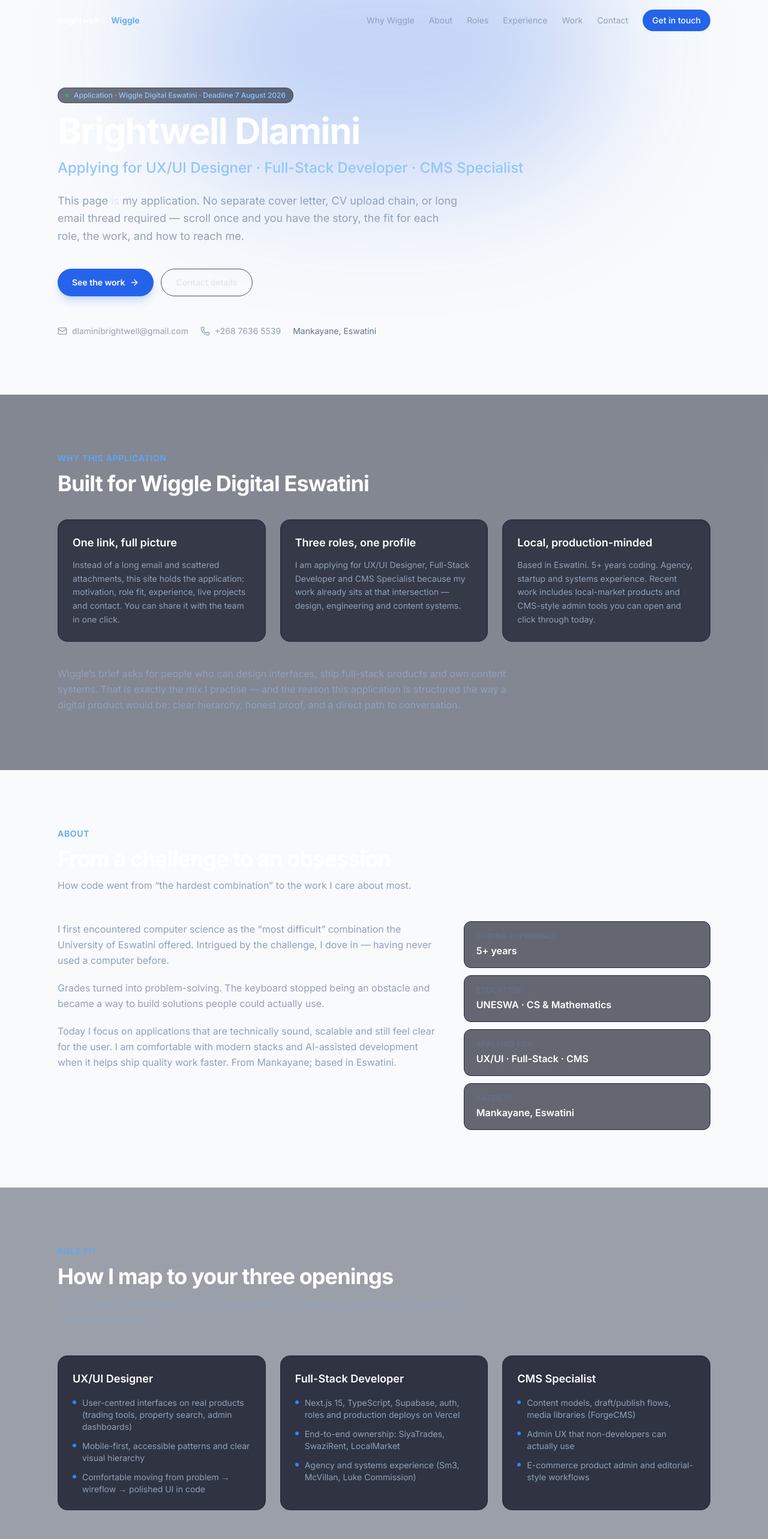
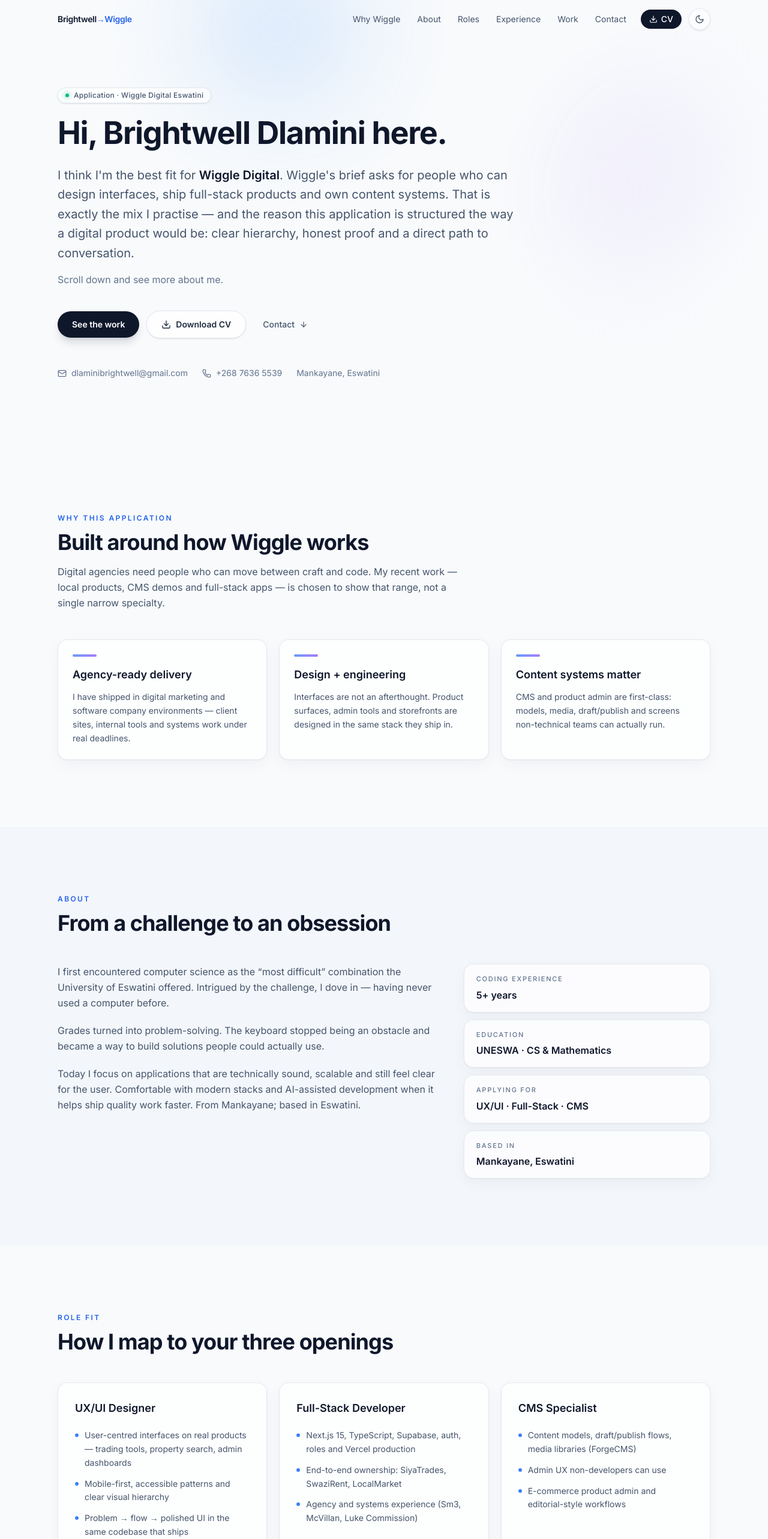
Before and after one commit to Brightwell-Dlamini/my-portfolio, a Next.js app: page / in a window 1280 px wide. Shown: the top 2566 px of the page at 60% size. Built offline with nearby package versions, Linux system fonts and the light colour scheme.

Commit message:
feat: glass nav, new hero, refined why/about/roles

```diff
--- a/src/components/About.tsx
+++ b/src/components/About.tsx
@@ -1,19 +1,27 @@
+"use client";
+
+import { motion } from "framer-motion";
+
 export function About() {
   return (
-    <section id="about" className="py-16 sm:py-24">
+    <section id="about" className="py-20 sm:py-28 bg-slate-100/70 dark:bg-slate-900/40">
       <div className="mx-auto max-w-6xl px-4 sm:px-6 lg:px-8">
         <div className="max-w-2xl">
-          <h2 className="text-sm font-semibold uppercase tracking-wider text-brand-400">About</h2>
-          <p className="mt-3 text-3xl font-bold tracking-tight text-white sm:text-4xl">
+          <p className="text-xs font-semibold uppercase tracking-[0.2em] text-brand-600 dark:text-brand-400">
+            About
+          </p>
+          <h2 className="mt-3 text-3xl font-bold tracking-tight text-slate-900 sm:text-4xl dark:text-white">
             From a challenge to an obsession
-          </p>
-          <p className="mt-3 text-slate-400">
-            How code went from “the hardest combination” to the work I care about most.
-          </p>
+          </h2>
         </div>
 
         <div className="mt-12 grid gap-10 lg:grid-cols-5">
-          <div className="lg:col-span-3 space-y-5 text-slate-400 leading-relaxed">
+          <motion.div
+            initial={{ opacity: 0, y: 12 }}
+            whileInView={{ opacity: 1, y: 0 }}
+            viewport={{ once: true }}
+            className="lg:col-span-3 space-y-5 text-base leading-relaxed text-slate-600 dark:text-slate-400"
+          >
             <p>
               I first encountered computer science as the “most difficult” combination the University
               of Eswatini offered. Intrigued by the challenge, I dove in — having never used a
@@ -24,11 +32,12 @@
               a way to build solutions people could actually use.
             </p>
             <p>
-              Today I focus on applications that are technically sound, scalable and still feel
-              clear for the user. I am comfortable with modern stacks and AI-assisted development
-              when it helps ship quality work faster. From Mankayane; based in Eswatini.
+              Today I focus on applications that are technically sound, scalable and still feel clear
+              for the user. Comfortable with modern stacks and AI-assisted development when it helps
+              ship quality work faster. From Mankayane; based in Eswatini.
             </p>
-          </div>
+          </motion.div>
+
           <div className="lg:col-span-2 grid gap-3 sm:grid-cols-2 lg:grid-cols-1">
             {[
               { label: "Coding experience", value: "5+ years" },
@@ -36,12 +45,13 @@
               { label: "Applying for", value: "UX/UI · Full-Stack · CMS" },
               { label: "Based in", value: "Mankayane, Eswatini" },
             ].map((item) => (
-              <div
-                key={item.label}
-                className="rounded-xl border border-slate-800 bg-slate-950/60 px-5 py-4"
-              >
-                <p className="text-xs uppercase tracking-wider text-slate-500">{item.label}</p>
-                <p className="mt-1 font-semibold text-white">{item.value}</p>
+              <div key={item.label} className="card-surface rounded-2xl px-5 py-4">
+                <p className="text-[11px] font-medium uppercase tracking-[0.16em] text-slate-500 dark:text-slate-500">
+                  {item.label}
+                </p>
+                <p className="mt-1.5 text-base font-semibold text-slate-900 dark:text-white">
+                  {item.value}
+                </p>
               </div>
             ))}
           </div>
--- a/src/components/Hero.tsx
+++ b/src/components/Hero.tsx
@@ -1,55 +1,87 @@
-import { ArrowRight, Mail, Phone } from "lucide-react";
+"use client";
+
+import { motion } from "framer-motion";
+import { ArrowDown, Download, Mail, Phone } from "lucide-react";
 
 export function Hero() {
   return (
-    <section className="relative overflow-hidden pt-28 pb-16 sm:pt-36 sm:pb-24">
-      <div className="pointer-events-none absolute inset-0">
-        <div className="absolute -top-32 left-1/2 h-[420px] w-[720px] -translate-x-1/2 rounded-full bg-brand-600/25 blur-[110px]" />
+    <section className="relative overflow-hidden pt-28 pb-20 sm:pt-36 sm:pb-28">
+      <div className="pointer-events-none absolute inset-0 overflow-hidden">
+        <div className="glow-orb absolute -top-24 left-1/4 h-72 w-72 rounded-full bg-brand-400/40 dark:bg-brand-600/30" />
+        <div className="glow-orb absolute top-40 right-0 h-80 w-80 rounded-full bg-accent-500/25 dark:bg-accent-500/20" />
+        <div className="absolute inset-0 bg-[radial-gradient(ellipse_at_top,_transparent_40%,_rgb(248_250_252)_80%)] dark:bg-[radial-gradient(ellipse_at_top,_transparent_30%,_rgb(2_6_23)_85%)]" />
       </div>
 
       <div className="relative mx-auto max-w-6xl px-4 sm:px-6 lg:px-8">
-        <p className="mb-4 inline-flex items-center gap-2 rounded-full border border-slate-700/80 bg-slate-900/60 px-3 py-1 text-xs font-medium text-brand-300">
-          <span className="h-1.5 w-1.5 rounded-full bg-emerald-400 animate-pulse" />
-          Application · Wiggle Digital Eswatini · Deadline 7 August 2026
+        <motion.div
+          initial={{ opacity: 0, y: 18 }}
+          animate={{ opacity: 1, y: 0 }}
+          transition={{ duration: 0.55, ease: [0.22, 1, 0.36, 1] }}
+          className="max-w-3xl"
+        >
+          <p className="mb-5 inline-flex items-center gap-2 rounded-full border border-slate-200/90 bg-white/70 px-3 py-1 text-xs font-medium tracking-wide text-slate-600 shadow-sm backdrop-blur dark:border-slate-700/80 dark:bg-slate-900/60 dark:text-slate-300">
+            <span className="h-1.5 w-1.5 rounded-full bg-emerald-500 shadow-[0_0_8px_rgb(16_185_129)]" />
+            Application · Wiggle Digital Eswatini
           </p>
 
-        <h1 className="max-w-3xl text-4xl font-bold tracking-tight text-white sm:text-5xl lg:text-6xl">
-          Brightwell Dlamini
+          <h1 className="text-4xl font-bold tracking-tight text-slate-900 sm:text-5xl lg:text-[3.25rem] lg:leading-[1.15] dark:text-white">
+            Hi, Brightwell Dlamini here.
           </h1>
-        <p className="mt-4 text-xl font-medium text-brand-300 sm:text-2xl">
-          Applying for UX/UI Designer · Full-Stack Developer · CMS Specialist
-        </p>
-        <p className="mt-6 max-w-2xl text-base leading-relaxed text-slate-400 sm:text-lg">
-          This page <span className="text-slate-200">is</span> my application. No separate cover
-          letter, CV upload chain, or long email thread required — scroll once and you have the
-          story, the fit for each role, the work, and how to reach me.
+
+          <p className="mt-6 text-lg leading-relaxed text-slate-600 sm:text-xl dark:text-slate-300">
+            I think I&apos;m the best fit for{" "}
+            <span className="font-semibold text-slate-900 dark:text-white">Wiggle Digital</span>.
+            Wiggle&apos;s brief asks for people who can design interfaces, ship full-stack products
+            and own content systems. That is exactly the mix I practise — and the reason this
+            application is structured the way a digital product would be: clear hierarchy, honest
+            proof and a direct path to conversation.
           </p>
 
-        <div className="mt-10 flex flex-wrap gap-3">
+          <p className="mt-4 text-base text-slate-500 dark:text-slate-400">
+            Scroll down and see more about me.
+          </p>
+
+          <div className="mt-10 flex flex-wrap items-center gap-3">
             <a
               href="#projects"
-            className="inline-flex items-center gap-2 rounded-full bg-brand-600 px-6 py-3 text-sm font-semibold text-white shadow-lg shadow-brand-600/20 hover:bg-brand-500"
+              className="inline-flex items-center gap-2 rounded-full bg-slate-900 px-6 py-3 text-sm font-semibold text-white shadow-lg shadow-slate-900/15 transition hover:bg-brand-600 dark:bg-white dark:text-slate-900 dark:shadow-none dark:hover:bg-brand-400"
             >
               See the work
-            <ArrowRight size={16} />
+            </a>
+            <a
+              href="/resume"
+              className="inline-flex items-center gap-2 rounded-full border border-slate-200 bg-white/80 px-6 py-3 text-sm font-semibold text-slate-800 shadow-sm backdrop-blur transition hover:border-brand-300 hover:text-brand-700 dark:border-slate-700 dark:bg-slate-900/50 dark:text-slate-100 dark:hover:border-brand-500/50 dark:hover:text-brand-300"
+            >
+              <Download size={16} />
+              Download CV
             </a>
             <a
               href="#contact"
-            className="inline-flex items-center gap-2 rounded-full border border-slate-600 px-6 py-3 text-sm font-semibold text-slate-200 hover:bg-slate-800"
+              className="inline-flex items-center gap-2 rounded-full px-4 py-3 text-sm font-medium text-slate-600 transition hover:text-slate-900 dark:text-slate-400 dark:hover:text-white"
             >
-            Contact details
+              Contact
+              <ArrowDown size={14} />
             </a>
           </div>
 
-        <div className="mt-12 flex flex-wrap gap-5 text-sm text-slate-400">
-          <a href="mailto:dlaminibrightwell@gmail.com" className="inline-flex items-center gap-2 hover:text-white">
-            <Mail size={16} /> dlaminibrightwell@gmail.com
+          <div className="mt-12 flex flex-wrap gap-x-6 gap-y-3 text-sm text-slate-500 dark:text-slate-400">
+            <a
+              href="mailto:dlaminibrightwell@gmail.com"
+              className="inline-flex items-center gap-2 transition hover:text-brand-600 dark:hover:text-brand-400"
+            >
+              <Mail size={15} />
+              dlaminibrightwell@gmail.com
             </a>
-          <a href="tel:+26876365539" className="inline-flex items-center gap-2 hover:text-white">
-            <Phone size={16} /> +268 7636 5539
+            <a
+              href="tel:+26876365539"
+              className="inline-flex items-center gap-2 transition hover:text-brand-600 dark:hover:text-brand-400"
+            >
+              <Phone size={15} />
+              +268 7636 5539
             </a>
-          <span className="text-slate-500">Mankayane, Eswatini</span>
+            <span>Mankayane, Eswatini</span>
           </div>
+        </motion.div>
       </div>
     </section>
   );
--- a/src/components/Navbar.tsx
+++ b/src/components/Navbar.tsx
@@ -1,8 +1,9 @@
 "use client";
 
-import { useState, useEffect } from "react";
-import { Menu, X } from "lucide-react";
+import { useEffect, useState } from "react";
+import { Menu, X, Download } from "lucide-react";
 import { cn } from "@/lib/utils";
+import { ThemeToggle } from "./ThemeToggle";
 
 const links = [
   { href: "#why", label: "Why Wiggle" },
@@ -16,6 +17,8 @@
 export function Navbar() {
   const [open, setOpen] = useState(false);
   const [scrolled, setScrolled] = useState(false);
+  const [hidden, setHidden] = useState(false);
+  const [lastY, setLastY] = useState(0);
 
   useEffect(() => {
     let ticking = false;
@@ -23,64 +26,94 @@
       if (ticking) return;
       ticking = true;
       requestAnimationFrame(() => {
-        setScrolled(window.scrollY > 16);
+        const y = window.scrollY;
+        setScrolled(y > 12);
+        setHidden(y > lastY && y > 80);
+        setLastY(y);
         ticking = false;
       });
     };
     window.addEventListener("scroll", onScroll, { passive: true });
     return () => window.removeEventListener("scroll", onScroll);
-  }, []);
+  }, [lastY]);
 
   return (
     <header
       className={cn(
         "fixed top-0 left-0 right-0 z-50 transition-all duration-300",
+        hidden && !open ? "-translate-y-full" : "translate-y-0",
         scrolled
-          ? "bg-slate-950/90 backdrop-blur-md border-b border-slate-800/80"
+          ? "border-b border-slate-200/70 bg-white/70 shadow-sm backdrop-blur-xl dark:border-slate-800/80 dark:bg-slate-950/70 dark:shadow-none"
           : "bg-transparent"
       )}
     >
-      <div className="mx-auto flex max-w-6xl items-center justify-between px-4 py-4 sm:px-6 lg:px-8">
-        <a href="#" className="text-sm font-semibold text-white">
-          Brightwell → <span className="text-brand-400">Wiggle</span>
+      <div className="mx-auto flex max-w-6xl items-center justify-between px-4 py-3.5 sm:px-6 lg:px-8">
+        <a
+          href="#"
+          className="group text-sm font-semibold tracking-tight text-slate-900 dark:text-white"
+        >
+          Brightwell
+          <span className="text-brand-600 dark:text-brand-400 transition-colors group-hover:text-accent-500">
+            →Wiggle
+          </span>
         </a>
-        <nav className="hidden lg:flex items-center gap-6">
+
+        <nav className="hidden items-center gap-1 lg:flex">
           {links.map((l) => (
             <a
               key={l.href}
               href={l.href}
-              className="text-sm text-slate-400 hover:text-white transition-colors"
+              className="rounded-full px-3 py-1.5 text-sm text-slate-600 transition hover:bg-slate-100 hover:text-slate-900 dark:text-slate-400 dark:hover:bg-slate-800/80 dark:hover:text-white"
             >
               {l.label}
             </a>
           ))}
           <a
-            href="#contact"
-            className="rounded-full bg-brand-600 px-4 py-2 text-sm font-medium text-white hover:bg-brand-500"
+            href="/resume"
+            className="ml-2 inline-flex items-center gap-1.5 rounded-full bg-slate-900 px-3.5 py-1.5 text-sm font-medium text-white transition hover:bg-brand-600 dark:bg-white dark:text-slate-900 dark:hover:bg-brand-400"
           >
-            Get in touch
+            <Download size={14} />
+            CV
           </a>
+          <div className="ml-2">
+            <ThemeToggle />
+          </div>
         </nav>
+
+        <div className="flex items-center gap-2 lg:hidden">
+          <ThemeToggle />
           <button
-          className="lg:hidden p-2 text-slate-300"
+            type="button"
+            className="rounded-full p-2 text-slate-600 hover:bg-slate-100 dark:text-slate-300 dark:hover:bg-slate-800"
             onClick={() => setOpen(!open)}
             aria-label="Menu"
           >
-          {open ? <X size={22} /> : <Menu size={22} />}
+            {open ? <X size={20} /> : <Menu size={20} />}
           </button>
         </div>
+      </div>
+
       {open && (
-        <div className="lg:hidden border-t border-slate-800 bg-slate-950/95 px-4 py-4 flex flex-col gap-1">
+        <div className="border-t border-slate-200/80 bg-white/95 px-4 py-4 backdrop-blur-xl dark:border-slate-800 dark:bg-slate-950/95 lg:hidden">
+          <nav className="flex flex-col gap-1">
             {links.map((l) => (
               <a
                 key={l.href}
                 href={l.href}
                 onClick={() => setOpen(false)}
-              className="rounded-lg px-3 py-2.5 text-sm text-slate-300 hover:bg-slate-800"
+                className="rounded-xl px-3 py-2.5 text-sm font-medium text-slate-700 hover:bg-slate-100 dark:text-slate-300 dark:hover:bg-slate-800"
               >
                 {l.label}
               </a>
             ))}
+            <a
+              href="/resume"
+              onClick={() => setOpen(false)}
+              className="mt-2 rounded-xl bg-slate-900 px-3 py-2.5 text-center text-sm font-medium text-white dark:bg-white dark:text-slate-900"
+            >
+              Download CV
+            </a>
+          </nav>
         </div>
       )}
     </header>
--- a/src/components/Roles.tsx
+++ b/src/components/Roles.tsx
@@ -1,16 +1,20 @@
+"use client";
+
+import { motion } from "framer-motion";
+
 const roles = [
   {
     title: "UX/UI Designer",
     points: [
-      "User-centred interfaces on real products (trading tools, property search, admin dashboards)",
+      "User-centred interfaces on real products — trading tools, property search, admin dashboards",
       "Mobile-first, accessible patterns and clear visual hierarchy",
-      "Comfortable moving from problem → wireflow → polished UI in code",
+      "Problem → flow → polished UI in the same codebase that ships",
     ],
   },
   {
     title: "Full-Stack Developer",
     points: [
-      "Next.js 15, TypeScript, Supabase, auth, roles and production deploys on Vercel",
+      "Next.js 15, TypeScript, Supabase, auth, roles and Vercel production",
       "End-to-end ownership: SiyaTrades, SwaziRent, LocalMarket",
       "Agency and systems experience (Sm3, McVillan, Luke Commission)",
     ],
@@ -19,7 +23,7 @@
     title: "CMS Specialist",
     points: [
       "Content models, draft/publish flows, media libraries (ForgeCMS)",
-      "Admin UX that non-developers can actually use",
+      "Admin UX non-developers can use",
       "E-commerce product admin and editorial-style workflows",
     ],
   },
@@ -27,37 +31,40 @@
 
 export function Roles() {
   return (
-    <section id="roles" className="py-16 sm:py-24 bg-slate-900/40">
+    <section id="roles" className="py-20 sm:py-28">
       <div className="mx-auto max-w-6xl px-4 sm:px-6 lg:px-8">
         <div className="max-w-2xl">
-          <h2 className="text-sm font-semibold uppercase tracking-wider text-brand-400">
+          <p className="text-xs font-semibold uppercase tracking-[0.2em] text-brand-600 dark:text-brand-400">
             Role fit
+          </p>
+          <h2 className="mt-3 text-3xl font-bold tracking-tight text-slate-900 sm:text-4xl dark:text-white">
+            How I map to your three openings
           </h2>
-          <p className="mt-3 text-3xl font-bold tracking-tight text-white sm:text-4xl">
-            How I map to your three openings
-          </p>
-          <p className="mt-4 text-slate-400">
-            One candidate, three listed roles — because the work already spans design, engineering
-            and content systems.
-          </p>
         </div>
 
-        <div className="mt-12 grid gap-6 lg:grid-cols-3">
-          {roles.map((role) => (
-            <div
+        <div className="mt-12 grid gap-5 lg:grid-cols-3">
+          {roles.map((role, i) => (
+            <motion.div
               key={role.title}
-              className="rounded-2xl border border-slate-800 bg-slate-950/70 p-6 flex flex-col"
+              initial={{ opacity: 0, y: 14 }}
+              whileInView={{ opacity: 1, y: 0 }}
+              viewport={{ once: true }}
+              transition={{ delay: i * 0.07 }}
+              className="card-surface flex flex-col rounded-2xl p-6 sm:p-7"
             >
-              <h3 className="text-lg font-semibold text-white">{role.title}</h3>
-              <ul className="mt-4 space-y-3 flex-1">
+              <h3 className="text-lg font-semibold text-slate-900 dark:text-white">{role.title}</h3>
+              <ul className="mt-5 flex-1 space-y-3">
                 {role.points.map((p) => (
-                  <li key={p} className="flex gap-2.5 text-sm text-slate-400">
-                    <span className="mt-1.5 h-1.5 w-1.5 shrink-0 rounded-full bg-brand-500" />
+                  <li
+                    key={p}
+                    className="flex gap-2.5 text-sm leading-relaxed text-slate-600 dark:text-slate-400"
+                  >
+                    <span className="mt-2 h-1.5 w-1.5 shrink-0 rounded-full bg-brand-500" />
                     {p}
                   </li>
                 ))}
               </ul>
-            </div>
+            </motion.div>
           ))}
         </div>
       </div>
--- a/src/components/WhyWiggle.tsx
+++ b/src/components/WhyWiggle.tsx
@@ -1,47 +1,58 @@
+"use client";
+
+import { motion } from "framer-motion";
+
+const cards = [
+  {
+    title: "Agency-ready delivery",
+    body: "I have shipped in digital marketing and software company environments — client sites, internal tools and systems work under real deadlines.",
+  },
+  {
+    title: "Design + engineering",
+    body: "Interfaces are not an afterthought. Product surfaces, admin tools and storefronts are designed in the same stack they ship in.",
+  },
+  {
+    title: "Content systems matter",
+    body: "CMS and product admin are first-class: models, media, draft/publish and screens non-technical teams can actually run.",
+  },
+];
+
 export function WhyWiggle() {
   return (
-    <section id="why" className="py-16 sm:py-24 bg-slate-900/50">
+    <section id="why" className="relative py-20 sm:py-28">
       <div className="mx-auto max-w-6xl px-4 sm:px-6 lg:px-8">
         <div className="max-w-2xl">
-          <h2 className="text-sm font-semibold uppercase tracking-wider text-brand-400">
+          <p className="text-xs font-semibold uppercase tracking-[0.2em] text-brand-600 dark:text-brand-400">
             Why this application
+          </p>
+          <h2 className="mt-3 text-3xl font-bold tracking-tight text-slate-900 sm:text-4xl dark:text-white">
+            Built around how Wiggle works
           </h2>
-          <p className="mt-3 text-3xl font-bold tracking-tight text-white sm:text-4xl">
-            Built for Wiggle Digital Eswatini
+          <p className="mt-4 text-base leading-relaxed text-slate-600 dark:text-slate-400">
+            Digital agencies need people who can move between craft and code. My recent work —
+            local products, CMS demos and full-stack apps — is chosen to show that range, not a
+            single narrow specialty.
           </p>
         </div>
 
-        <div className="mt-10 grid gap-6 lg:grid-cols-3">
-          {[
-            {
-              title: "One link, full picture",
-              body: "Instead of a long email and scattered attachments, this site holds the application: motivation, role fit, experience, live projects and contact. You can share it with the team in one click.",
-            },
-            {
-              title: "Three roles, one profile",
-              body: "I am applying for UX/UI Designer, Full-Stack Developer and CMS Specialist because my work already sits at that intersection — design, engineering and content systems.",
-            },
-            {
-              title: "Local, production-minded",
-              body: "Based in Eswatini. 5+ years coding. Agency, startup and systems experience. Recent work includes local-market products and CMS-style admin tools you can open and click through today.",
-            },
-          ].map((card) => (
-            <div
+        <div className="mt-12 grid gap-5 md:grid-cols-3">
+          {cards.map((card, i) => (
+            <motion.div
               key={card.title}
-              className="rounded-2xl border border-slate-800 bg-slate-950/60 p-6"
+              initial={{ opacity: 0, y: 16 }}
+              whileInView={{ opacity: 1, y: 0 }}
+              viewport={{ once: true, margin: "-40px" }}
+              transition={{ delay: i * 0.08, duration: 0.45 }}
+              className="card-surface group rounded-2xl p-6 transition duration-300 hover:-translate-y-0.5"
             >
-              <h3 className="text-lg font-semibold text-white">{card.title}</h3>
-              <p className="mt-3 text-sm leading-relaxed text-slate-400">{card.body}</p>
-            </div>
+              <div className="mb-4 h-1 w-10 rounded-full bg-gradient-to-r from-brand-500 to-accent-500 opacity-80 transition group-hover:w-14" />
+              <h3 className="text-lg font-semibold text-slate-900 dark:text-white">{card.title}</h3>
+              <p className="mt-3 text-sm leading-relaxed text-slate-600 dark:text-slate-400">
+                {card.body}
+              </p>
+            </motion.div>
           ))}
         </div>
-
-        <p className="mt-10 max-w-3xl text-slate-400 leading-relaxed">
-          Wiggle’s brief asks for people who can design interfaces, ship full-stack products and
-          own content systems. That is exactly the mix I practise — and the reason this application
-          is structured the way a digital product would be: clear hierarchy, honest proof, and a
-          direct path to conversation.
-        </p>
       </div>
     </section>
   );
```
Lines whose indentation alone changed are shown as unchanged.
